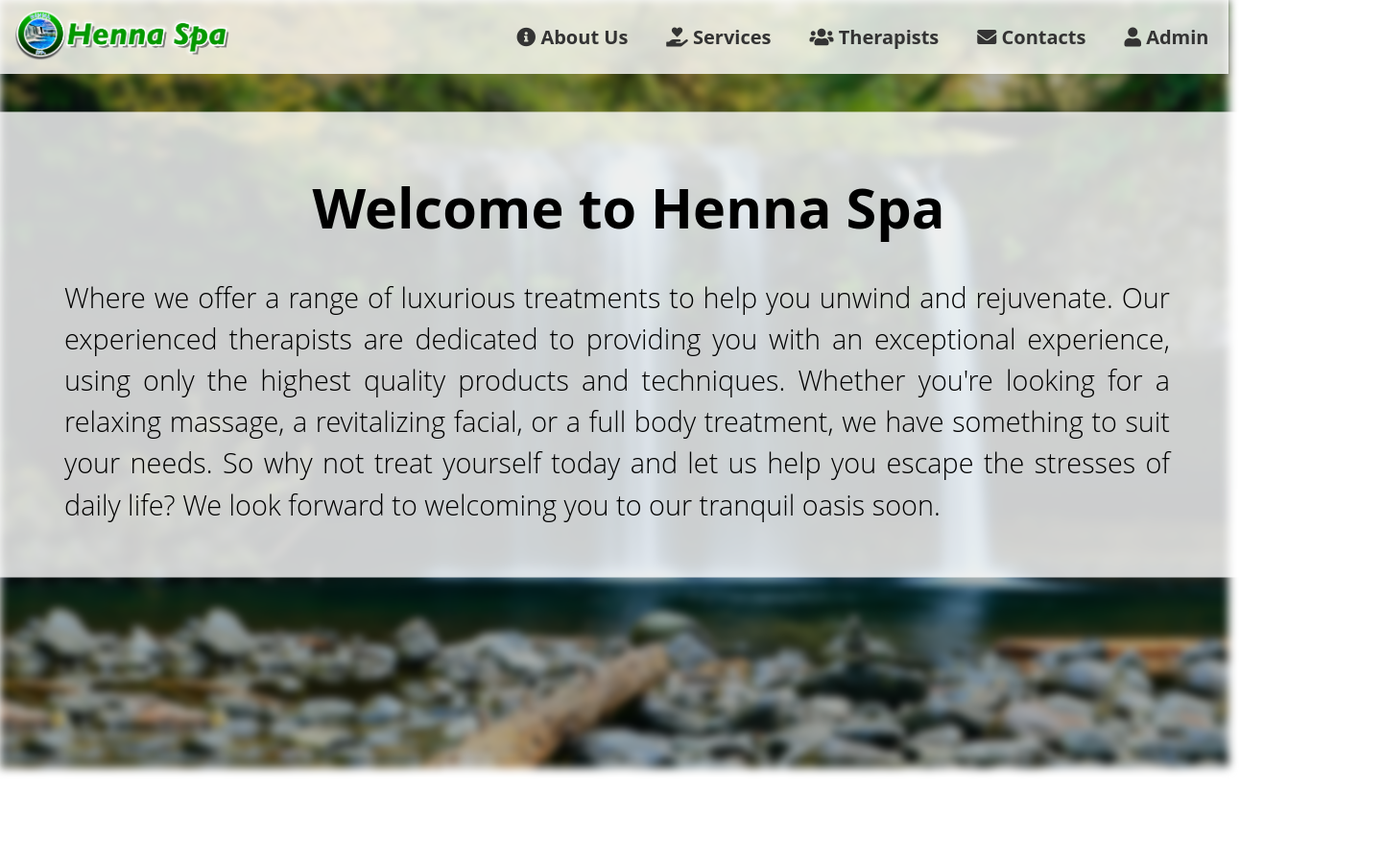
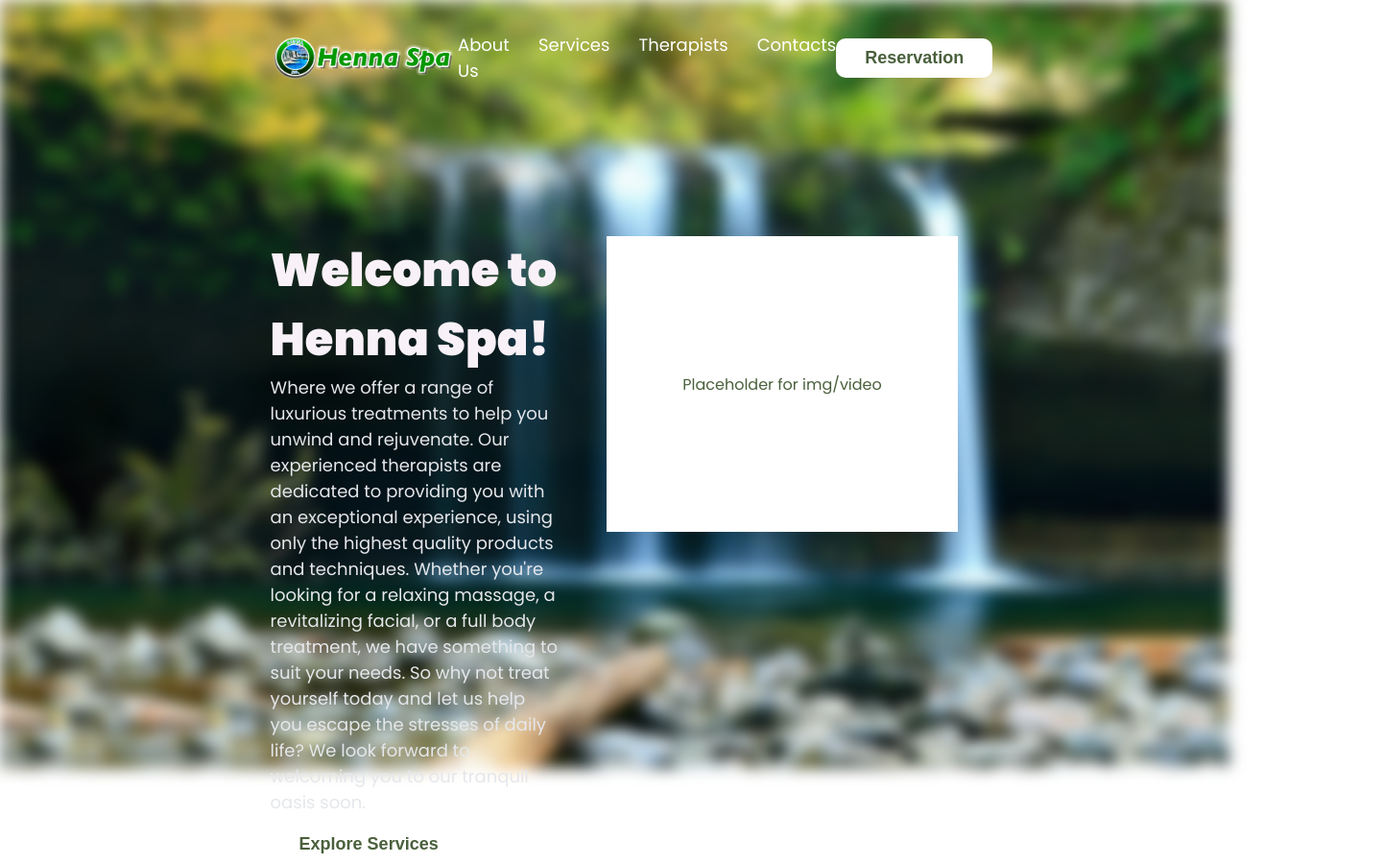
Before and after one commit to Hyoihz/Henna-Spa, a plain HTML site: page index.html in a window 1280 px wide. Shown: the whole page at 96% size, 1441 px wide, since content can reach past the window. Before the commit the page ends 800 px from the top, so only its background shows below. Drawn offline with Linux system fonts and the light colour scheme.

Commit message:
update design of homepage

```diff
--- a/index.html
+++ b/index.html
@@ -1,30 +1,79 @@
 <!DOCTYPE html>
-<html>
+<html lang="en">
     <head>
-	<title>My Website</title>
-<link rel="stylesheet" href="style.css">
-<link rel="stylesheet" href="https://cdnjs.cloudflare.com/ajax/libs/font-awesome/5.15.3/css/all.min.css" />
+        <meta charset="UTF-8" />
+        <meta http-equiv="X-UA-Compatible" content="IE=edge" />
+        <meta name="viewport" content="width=device-width, initial-scale=1.0" />
+        <link rel="preconnect" href="https://fonts.googleapis.com" />
+        <link
+            rel="preconnect"
+            href="https://fonts.gstatic.com"
+            crossorigin=""
+        />
+        <link
+            href="https://fonts.googleapis.com/css2?family=Poppins:ital,wght@0,300;0,400;0,700;0,900;1,300&amp;display=swap"
+            rel="stylesheet"
+        />
+        <link href="./style.css" rel="stylesheet" />
+        <title>Home Page</title>
     </head>
     <body>
-  <div class="bg-image"></div>
-<nav>
-  <a href="website.html" class="logo">
-    <img src="./assets/logohennaspa.png" alt="Logo">
-  </a>
-  <ul>
-    <li><a href="#"><span class="fas fa-info-circle"></span> About Us</a></li>
-    <li><a href="#"><span class="fas fa-hand-holding-heart"></span> Services</a></li>
-    <li><a href="#"><span class="fas fa-users"></span> Therapists</a></li>
-    <li><a href="#"><span class="fas fa-envelope"></span> Contacts</a></li>
-    <li><a href="#"><span class="fas fa-user"></span> Admin</a></li>
+        <div class="background"></div>
+        <div class="container">
+            <div class="wrapper">
+                <div class="top-group">
+                    <header class="menu">
+                        <img
+                            class="menu__logo"
+                            src="./assets/logohennaspa.png"
+                            alt="logo"
+                        />
+                        <nav class="menu__nav">
+                            <ul class="menu__list">
+                                <li class="menu__item">About Us</li>
+                                <li class="menu__item">Services</li>
+                                <li class="menu__item">Therapists</li>
+                                <li class="menu__item">Contacts</li>
                             </ul>
                         </nav>
-
-	<div class="welcome-area">
-		<h1>Welcome to Henna Spa</h1>
-		<p>Where we offer a range of luxurious treatments to help you unwind and rejuvenate. Our experienced therapists are dedicated to providing you with an exceptional experience, using only the highest quality products and techniques. Whether you're looking for a relaxing massage, a revitalizing facial, or a full body treatment, we have something to suit your needs. So why not treat yourself today and let us help you escape the stresses of daily life? We look forward to welcoming you to our tranquil oasis soon.
+                        <button class="menu__reservation-btn btn">
+                            Reservation
+                        </button>
+                    </header>
+                    <section class="details">
+                        <div class="details__content">
+                            <div class="details__left">
+                                <h1 class="details__title">
+                                    Welcome to Henna Spa!
+                                </h1>
+                                <p class="details__description">
+                                    Where we offer a range of luxurious
+                                    treatments to help you unwind and
+                                    rejuvenate. Our experienced therapists are
+                                    dedicated to providing you with an
+                                    exceptional experience, using only the
+                                    highest quality products and techniques.
+                                    Whether you're looking for a relaxing
+                                    massage, a revitalizing facial, or a full
+                                    body treatment, we have something to suit
+                                    your needs. So why not treat yourself today
+                                    and let us help you escape the stresses of
+                                    daily life? We look forward to welcoming you
+                                    to our tranquil oasis soon.
                                 </p>
+                                <button class="details__services-btn btn">
+                                    Explore Services
+                                </button>
                             </div>
-
+                            <div class="details__right">
+                                <span class="placeholder"
+                                    >Placeholder for img/video</span
+                                >
+                            </div>
+                        </div>
+                    </section>
+                </div>
+            </div>
+        </div>
     </body>
 </html>
--- a/style.css
+++ b/style.css
@@ -1,138 +1,129 @@
-nav {
-  display: flex;
-  align-items: center;
-  justify-content: space-between;
-  padding: 0.5px;
-  background-color: rgba(255, 255, 255, 0.8);
-  box-shadow: none;
-  font-weight: bold;
-  font-family: 'Open Sans', sans-serif;
-  font-size: 20px;
-}
-
-nav ul {
-  display: flex;
-  list-style: none;
-  margin: 0;
-  padding: 0;
-}
-
-nav li {
-  margin: 0 10px;
-}
-
-nav a {
-  text-decoration: none;
-  color: #333;
-  padding: 10px;
-}
-
-nav a.logo {
-  margin-right: auto;
-}
-
-nav a.logo img {
-  transition: transform 0.3s ease-in-out;
-}
-
-nav a.logo:hover img {
-  transform: scale(1.2);
-}
-
-nav a img {
-  height: 50px;
-  margin-left:20px;
-}
-
-nav a:hover {
-}
-
-nav a:not(.logo) {
-  transition: all 0.3s ease-in-out;
-}
-
-nav a:hover:not(.logo) {
-  background-color: #f0f0f0;
-  color: #333;
-  filter: invert(100%);
+*,
+*::before,
+*::after {
+    box-sizing: border-box;
+    padding: 0;
+    margin: 0;
 }
 
 body {
-  margin: 0;
-  padding: 0;
+    height: 100vh;
+    width: 100vw;
+    display: flex;
+    flex-direction: column;
+    font-family: "Poppins", sans-serif;
 }
 
-.bg-image {
-  background-image: url('./assets/backgroundimage.jpg');
-  background-size: cover;
-  background-position: center;
-  background-repeat: no-repeat;
-  width: 100%;
-  height: 100vh;
-  position: fixed;
-  z-index: -1;
-  filter: blur(5px);
+ul {
+    list-style: none;
 }
 
-/* adjust the opacity of the background image as desired */
-.bg-image::before {
-  content: "";
-  display: block;
-  width: 100%;
-  height: 100%;
-  position: absolute;
-  top: 0;
-  left: 0;
-  background-color: rgba(0,0,0,0.3); /* adjust the opacity as desired */
+.background {
+    background-image: url("./assets/backgroundimage.jpg");
+    background-size: cover;
+    background-position: center;
+    background-repeat: no-repeat;
+    filter: blur(8px);
+    z-index: -1;
+    height: 100%;
+    position: fixed;
+    top: 0;
+    left: 0;
+    width: 100%;
 }
 
-.welcome-area {
-  width: 100%;
-  margin-top: 80px;
-  padding-right: 70px;
-  padding-left: 70px;
-  text-align: justify;
-  font-family: 'Open Sans', sans-serif;
-  font-size: 24px;
-  font-weight: 300;
-  line-height: 1.5;
-  color: #000000;
-  background-color: rgba(255, 255, 255, 0.8);
-  background-size: cover;
-  background-position: center;
-  transform: scale(1.2);
-  transition: all 0.3s ease-out;
-  border-radius: 10px;
-  padding: 15px;
+.container {
+    flex: 1;
+    /* background-image: url('./assets/green-1.jpg'); */
+    /* background-size: cover; */
+    /* background-position: center; */
+    /* background-repeat: no-repeat; */
 }
 
-.welcome-area:hover {
-  background-color: rgba(0, 0, 0, 0.9);
-  color: #fff;
-  transition: all 0.3s ease-out;
+.wrapper {
+    margin: 0 auto;
+    height: 100%;
+    width: 56%;
 }
 
-.welcome-area h1 {
-  font-size: 48px;
-  font-weight: bold;
-  margin-bottom: 20px;
-  text-align: center;
+.top-group {
+    height: 100%;
 }
 
-.welcome-area p {
-  margin-bottom: 30px;
-  margin-left:150px;
-  margin-right:170px;
+.menu {
+    height: 15%;
+    display: flex;
+    justify-content: space-between;
+    align-items: center;
 }
 
-.welcome-area a {
-  color: #333;
-  text-decoration: none;
-  font-weight: bold;
-  border-bottom: 2px solid #333;
+.menu__logo {
+    height: 50px;
 }
 
-.welcome-area a:hover {
-  color: #000;
-  border-bottom-color: #000;
+.menu__list {
+    display: flex;
+    gap: 30px;
 }
+
+.menu__item {
+    font-size: 18px;
+    color: #fff;
+}
+
+.btn {
+    padding: 10px 30px;
+    color: #4a603c;
+    background: #fff;
+    border: 0;
+    border-radius: 10px;
+    font-size: 18px;
+    font-weight: 700;
+    cursor: pointer;
+}
+
+.details {
+    height: 70%;
+    display: flex;
+    align-items: center;
+}
+
+.details__content {
+    height: 55%;
+    width: 100%;
+    display: flex;
+    gap: 50px;
+}
+
+.details__left {
+    display: flex;
+    flex-direction: column;
+    justify-content: space-between;
+    width: 45%;
+}
+
+.details__title {
+    font-size: 48px;
+    color: #f9f1f8;
+    font-weight: 900;
+}
+
+.details__description {
+    font-size: 18px;
+    color: #e5e7eb;
+}
+
+.details__right {
+    display: flex;
+    justify-content: center;
+    align-items: center;
+    background: #fff;
+    color: #4a603c;
+    width: 55%;
+    height: 100%;
+}
+
+.details__services-btn {
+    align-self: flex-start;
+    margin-top: 10px;
+}
```
Lines whose indentation alone changed are shown as unchanged.
